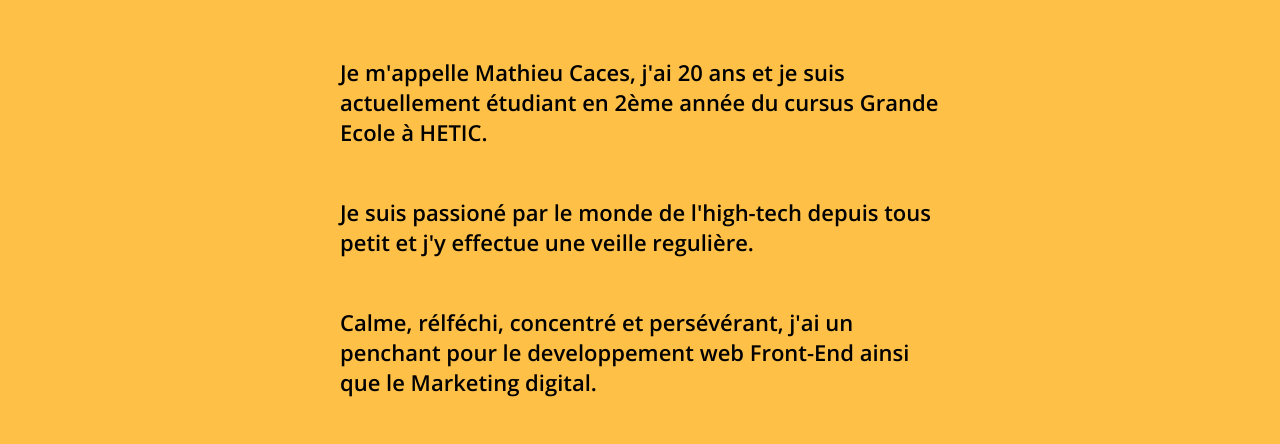
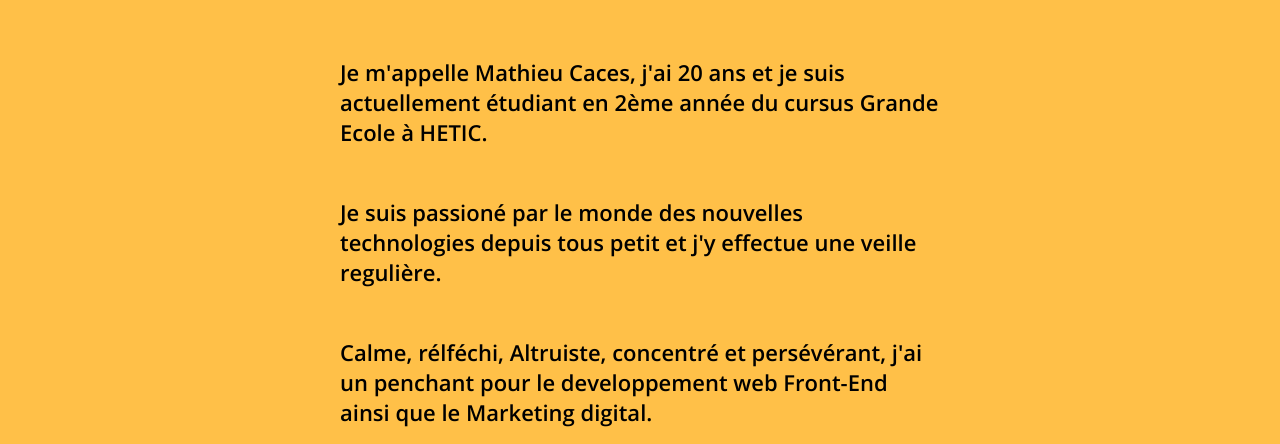
Before and after one commit to Loken-FR/portfolio_v1, a plain HTML site: page index.html in a window 1280 px wide. Shown: the part 310-754 px from the top of the page. Drawn offline with Linux system fonts and the light colour scheme; a web font is replaced by a local one.

Commit message:
HTML text change

```diff
--- a/index.html
+++ b/index.html
@@ -53,12 +53,12 @@
                     étudiant en 2ème année du cursus Grande Ecole à HETIC.
                 </p>
                 <p class="p-2 p">
-                    Je suis passioné par le monde de l'high-tech depuis tous
+                    Je suis passioné par le monde des nouvelles technologies depuis tous
                     petit et j'y effectue une veille regulière.
 
                 </p>
                 <p class="p-3 p">
-                    Calme, rélféchi, concentré et persévérant, j'ai un penchant
+                    Calme, rélféchi, Altruiste, concentré et persévérant, j'ai un penchant
                     pour le developpement web Front-End ainsi que le Marketing digital.
                 </p>
                 <p class="p-4 p">
```
